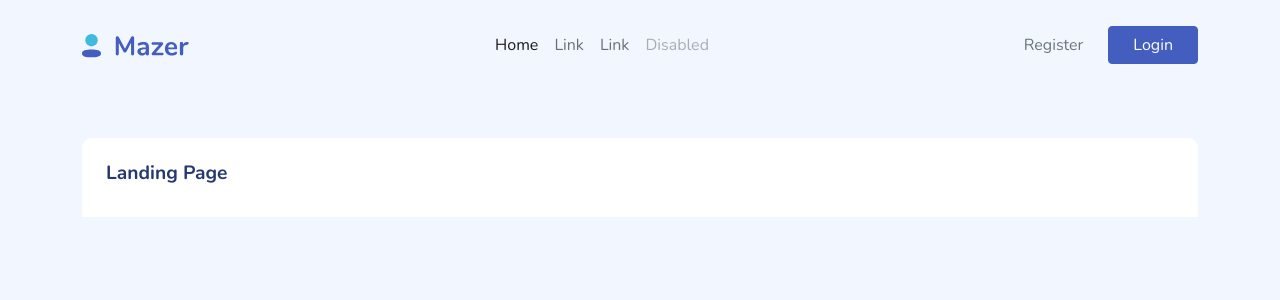
After one commit to RakhaZaN/ci-framework, a CodeIgniter app: page /praktek/index.php/home/index in a window 1280 px wide. The commit adds this page. Shown: the top 300 px of the page. Run offline with CodeIgniter, Linux system fonts and the light colour scheme.

Commit message:
:sparkles: Praktikum 10 - Landing Page

```diff
--- a/application/config/routes.php
+++ b/application/config/routes.php
@@ -49,6 +49,6 @@ defined('BASEPATH') OR exit('No direct script access allowed');
 | Examples:	my-controller/index	-> my_controller/index
 |		my-controller/my-method	-> my_controller/my_method
 */
-$route['default_controller'] = 'dashboard';
+$route['default_controller'] = 'home';
 $route['404_override'] = '';
 $route['translate_uri_dashes'] = FALSE;
--- a/application/controllers/Auth.php
+++ b/application/controllers/Auth.php
@@ -39,7 +39,7 @@ class Auth extends CI_Controller
 			$this->session->set_userdata('is_login', true);
 			$this->session->set_flashdata('login_success', 'true');
 
-			redirect(base_url('dashboard/'));
+			redirect(base_url('home/admin'));
 		} else {
 			$this->session->set_flashdata('login_success', 'false');
 			redirect(base_url('auth/login'));
--- a/application/controllers/Dashboard.php
+++ b/application/controllers/Home.php
@@ -1,9 +1,14 @@
 <?php
 defined('BASEPATH') OR exit('No direct script access allowed');
 
-class Dashboard extends CI_Controller {
+class Home extends CI_Controller {
 
 	public function index()
+	{
+		$this->load->view('pages/landing-page');
+	}
+
+	public function admin()
 	{
 		$this->load->view('layout/header');
 		$this->load->view('layout/sidebar');
--- /dev/null
+++ b/application/views/pages/landing-page.php
@@ -0,0 +1,49 @@
+<!DOCTYPE html>
+<html lang="en">
+
+<head>
+	<meta charset="UTF-8">
+	<meta name="viewport" content="width=device-width, initial-scale=1.0">
+	<title>Landing Page</title>
+	<link rel="stylesheet" href="<?= base_url('public/assets/css/main/app.css') ?>">
+	<link rel="shortcut icon" href="<?= base_url('public/assets/images/logo/favicon.svg') ?>" type="image/x-icon">
+	<link rel="shortcut icon" href="<?= base_url('public/assets/images/logo/favicon.png') ?>" type="image/png">
+</head>
+
+<body>
+	<nav class="navbar navbar-expand-lg navbar-light">
+		<div class="container d-block">
+			<div class="d-flex align-items-center">
+				<!-- <a href="index.html"><i class="bi bi-chevron-left"></i></a> -->
+				<a class="navbar-brand" href="index.html">
+					<img src="<?= base_url('public/assets/images/logo/logo.svg') ?>">
+				</a>
+				<div class="navbar-nav mx-auto">
+					<a class="nav-link active" href="#">Home</a>
+					<a class="nav-link" href="#">Link</a>
+					<a class="nav-link" href="#">Link</a>
+					<a class="nav-link disabled">Disabled</a>
+				</div>
+				<a href="#" class="btn text-secondary px-4">Register</a>
+				<a href="<?= base_url('auth/login') ?>" class="btn btn-primary px-4">Login</a>
+			</div>
+		</div>
+	</nav>
+
+
+	<main>
+		<section id="section">
+			<div class="container">
+				<div class="card mt-5">
+					<div class="card-header">
+						<h4 class="card-title">Landing Page</h4>
+					</div>
+				</div>
+			</div>
+		</section>
+	</main>
+
+
+</body>
+
+</html>
```
Also changed, not shown: application/views/auth/login.php (+10 -4 lines).
